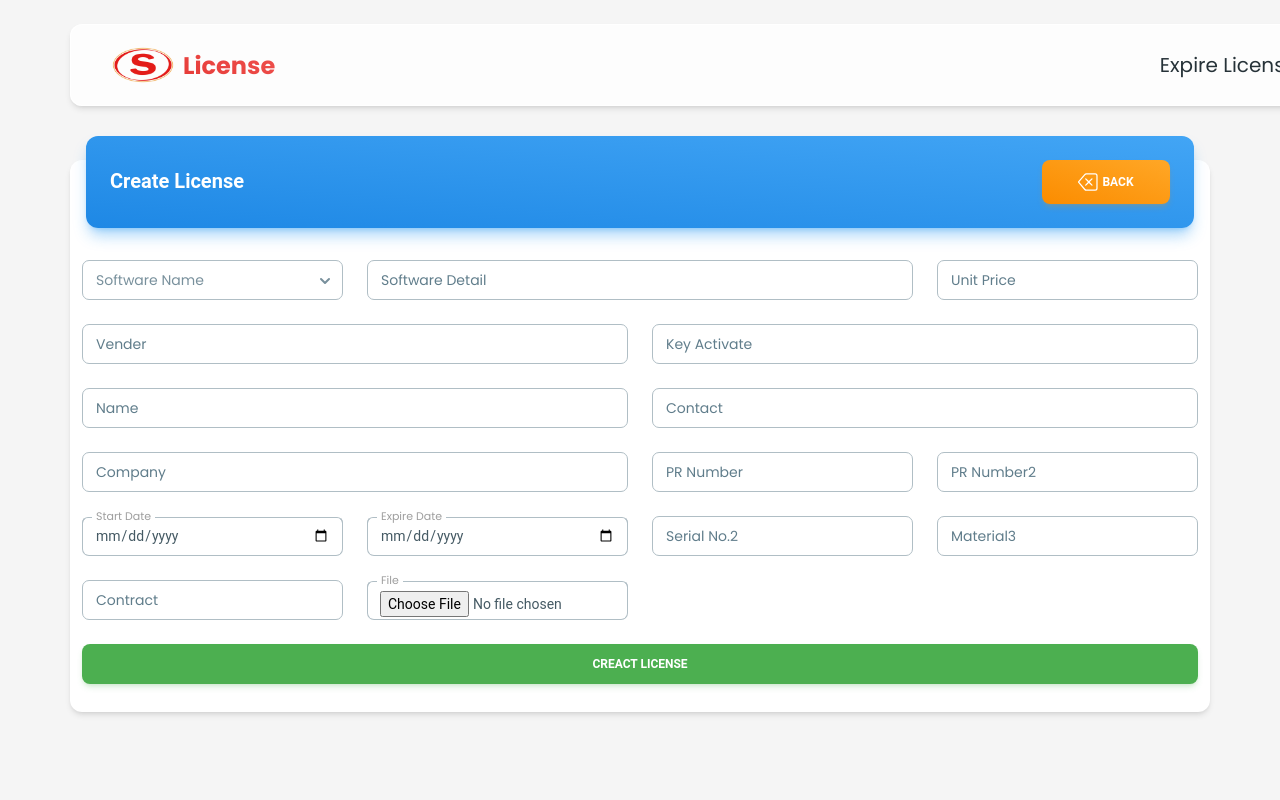
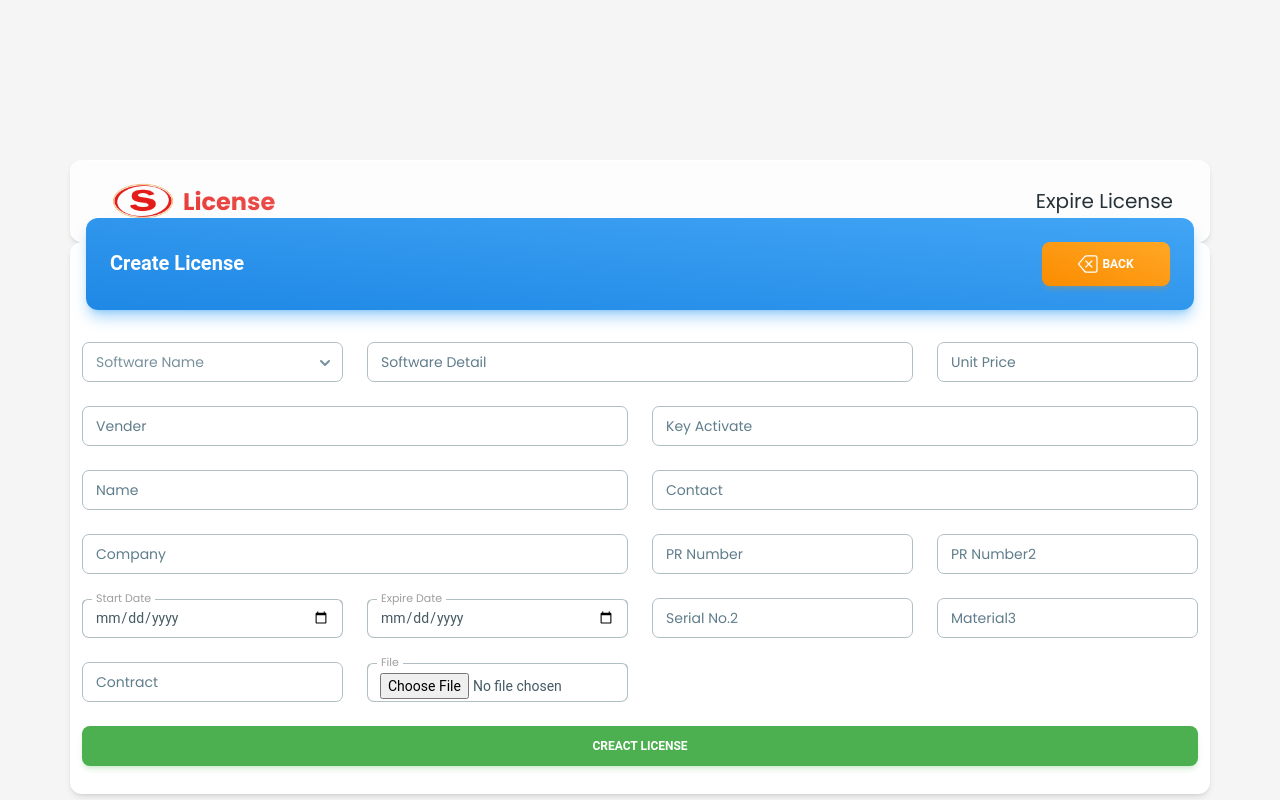
Before and after one commit to Phitchayut/expire-license, a React (Vite) app: page /create in a window 1280 px wide. Built offline with nearby package versions, Linux system fonts and the light colour scheme.

Commit message:
Update Navbar.jsx

```diff
--- a/src/components/Navbar.jsx
+++ b/src/components/Navbar.jsx
@@ -39,9 +39,9 @@ export default function StickyNavbar() {
   );
 
   return (
-    <div className="">
-      <Navbar className="fixed top-6 z-10 h-max w-full rounded-xl py-2 px-4 lg:px-8 lg:py-4">
-        <div className="flex items-center justify-between text-blue-gray-900">
+    <div className="px-3 lg:px-0">
+      <Navbar className="mx-auto w-full py-2 px-4 lg:px-8 lg:py-4 mt-3">
+        <div className="container mx-auto flex items-center justify-between text-blue-gray-900">
           <Link to="/">
             <div className="flex items-center h-[3rem]">
               <img
@@ -61,8 +61,7 @@ export default function StickyNavbar() {
               </Typography>
             </div>
           </Link>
-          <div className="flex items-center gap-4">
-            <div className="mr-4 hidden lg:block">{navList}</div>
+          <div className="hidden lg:block">{navList}</div>
           <IconButton
             variant="text"
             className="ml-auto h-6 w-6 text-inherit hover:bg-transparent focus:bg-transparent active:bg-transparent lg:hidden"
@@ -101,8 +100,9 @@ export default function StickyNavbar() {
             )}
           </IconButton>
         </div>
-        </div>
-        <MobileNav open={openNav}>{navList}</MobileNav>
+        <MobileNav open={openNav}>
+          <div className="container mx-auto">{navList}</div>
+        </MobileNav>
       </Navbar>
     </div>
   );
```
Lines whose indentation alone changed are shown as unchanged.
